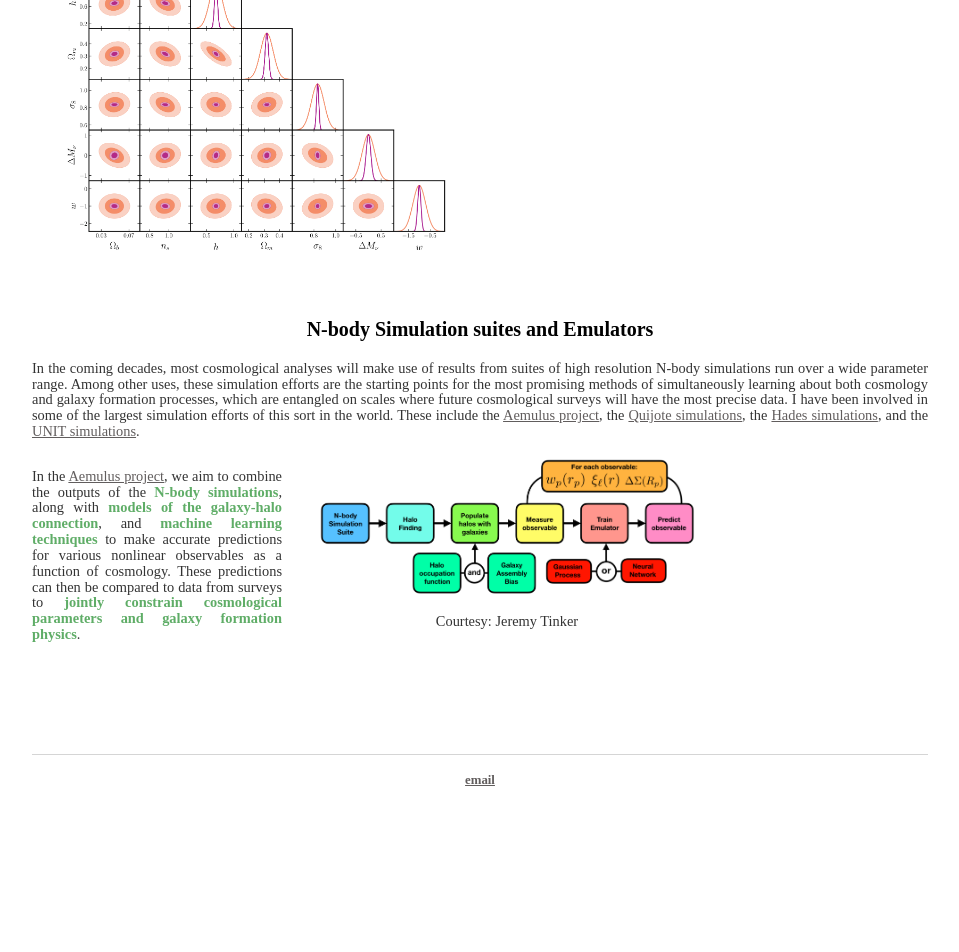
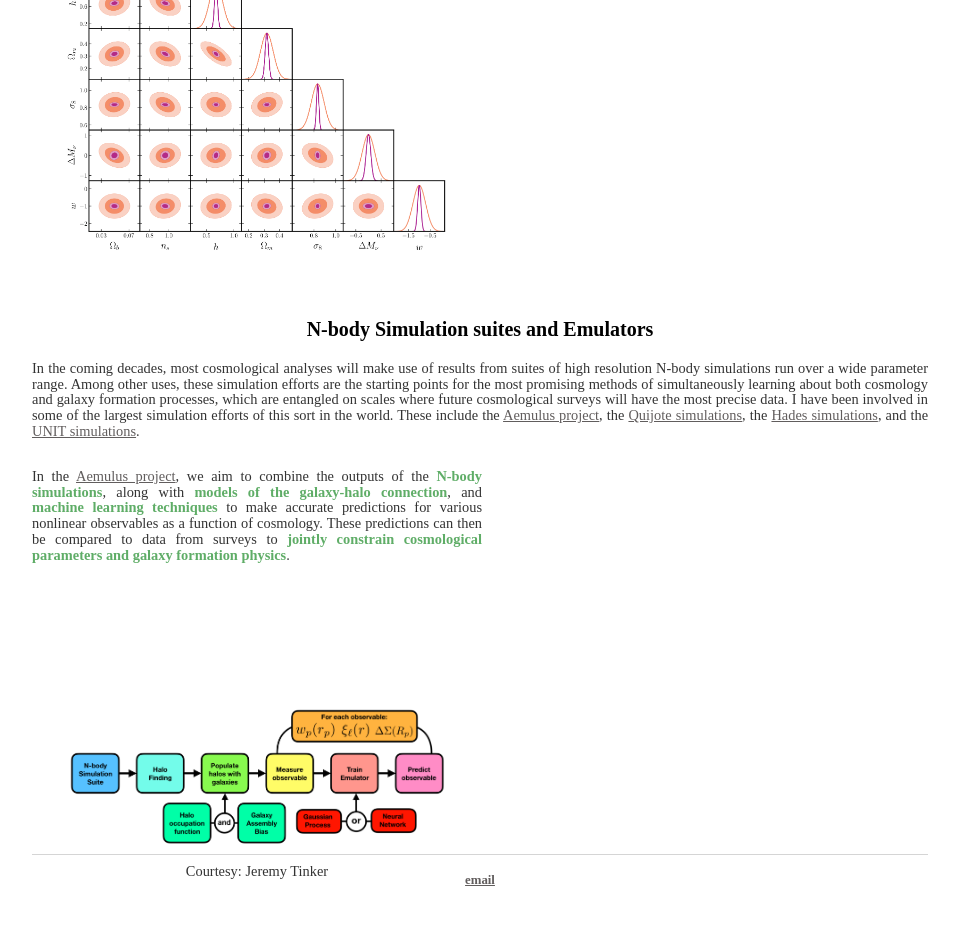
Before and after one commit to arkabanerjee/arkabanerjee.github.io, a Jekyll site: the page built from research/index.html, in a window 1280 px wide. Shown: the part 3195-4147 px from the top of the page, without its empty margins (160-1119 px from the left). Built offline with Jekyll 4.4.1, drawn with Linux system fonts in a browser that asks for light colours; before the commit the page ends 4047 px from its top, so only the background shows below that.

Commit message:
Check height

```diff
--- a/research/index.html
+++ b/research/index.html
@@ -46,7 +46,7 @@ title: Arka Banerjee's Research
     <h3 style="text-align:center;"><strong>N-body Simulation suites and Emulators</strong></h3>
     <p align=”justify”>In the coming decades, most cosmological analyses will make use of results from suites of high resolution N-body simulations run over a wide parameter range. Among other uses, these simulation efforts are the starting points for the most promising methods of simultaneously learning about both cosmology and galaxy formation processes, which are entangled on scales where future cosmological surveys will have the most precise data. I have been involved in some of the largest simulation efforts of this sort in the world. These include the <a href ="https://aemulusproject.github.io/">Aemulus project</a>, the <a href="https://github.com/franciscovillaescusa/Quijote-simulations">Quijote simulations</a>, the <a href="https://franciscovillaescusa.github.io/hades.html">Hades simulations</a>, and the <a href="http://www.unitsims.org/">UNIT simulations</a>.</p>
     <div class="box">
-        <div style="width: 250px;  height: 300px;">
+        <div style="width: 450px;  height: 250px;">
             <p align=”justify”>In the <a href ="https://aemulusproject.github.io/">Aemulus project</a>, we aim to combine the outputs of the <b>N-body simulations</b>, along with <b>models of the galaxy-halo connection</b>, and <b>machine learning techniques</b> to make accurate predictions for various nonlinear observables as a function of cosmology. These predictions can then be compared to data from surveys to <b>jointly constrain cosmological parameters and galaxy formation physics</b>. </p>
        </div>
        <div style="width: 450px; height: 150px;">
```
